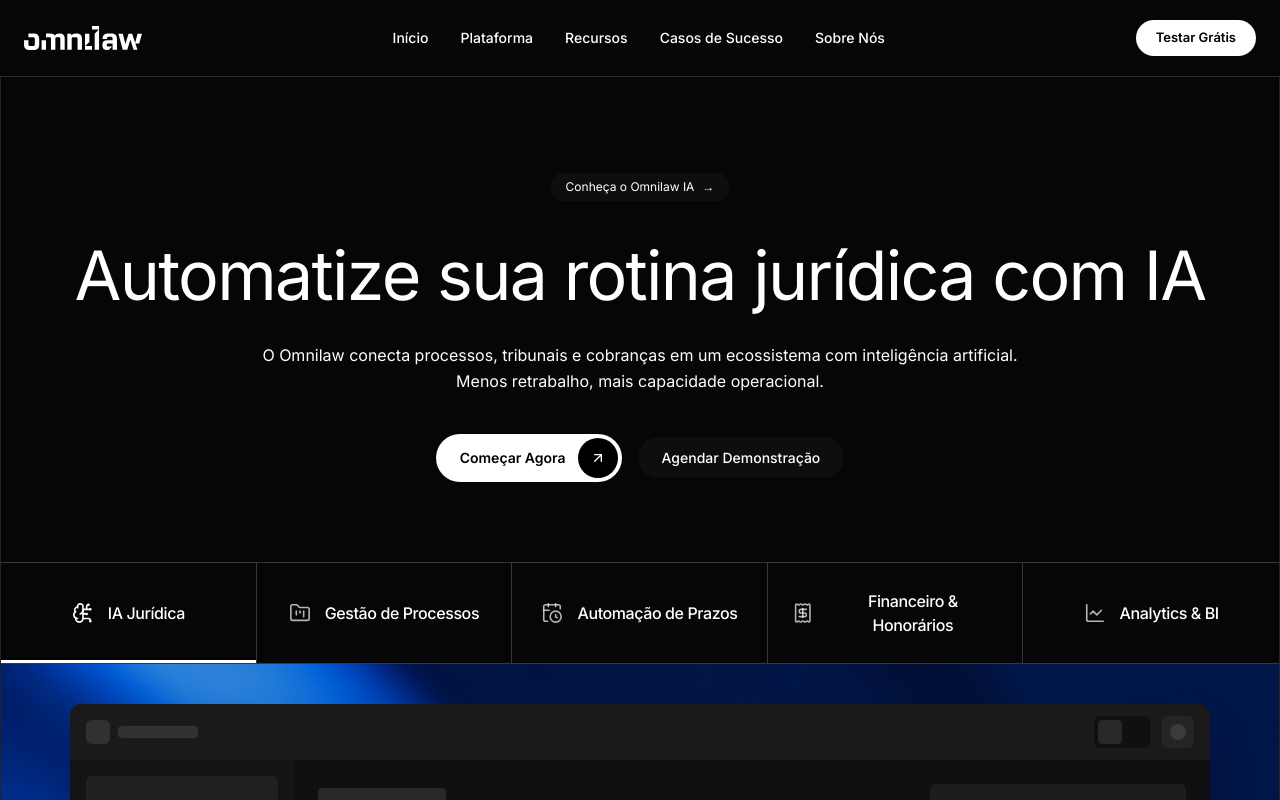
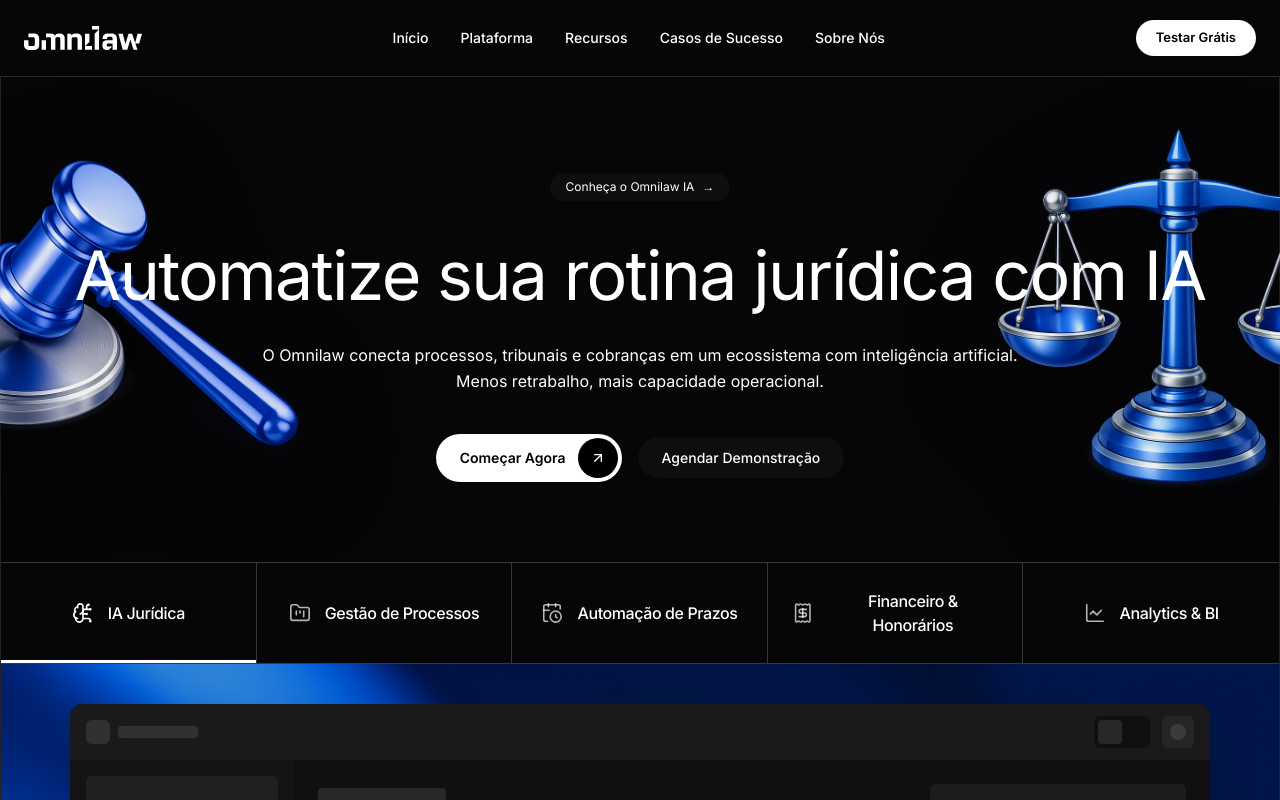
Before and after one commit to harryportugal/omnilaw, a Next.js app: page / in a window 1280 px wide. Shown: the top 800 px of the page. Built offline with nearby package versions, Linux system fonts and the light colour scheme; a web font is replaced by a local one.

Commit message:
feat: add large flanking hero images juridico.png and juridico 2.png

```diff
--- a/src/components/digitalarc-exact-hero.tsx
+++ b/src/components/digitalarc-exact-hero.tsx
@@ -51,10 +51,38 @@ export function DigitalArcExactHero() {
 
         {/* Hero Section */}
         <main className="relative z-10 flex flex-col items-center text-center pt-24 pb-20 px-4 w-full">
+          {/* Left Flanking Image */}
+          <motion.div
+            className="hidden lg:block absolute left-[-60px] xl:left-[-140px] top-1/2 -translate-y-1/2 w-[360px] xl:w-[480px] z-0 pointer-events-none"
+            initial={{ opacity: 0, x: -60 }}
+            animate={{ opacity: 0.95, x: 0 }}
+            transition={{ duration: 0.8, delay: 0.2 }}
+          >
+            <img
+              src="/juridico.png"
+              alt="Ilustração Jurídica"
+              className="w-full h-auto object-contain filter drop-shadow-[0_25px_60px_rgba(0,0,0,0.7)]"
+            />
+          </motion.div>
+
+          {/* Right Flanking Image */}
+          <motion.div
+            className="hidden lg:block absolute right-[-60px] xl:right-[-140px] top-1/2 -translate-y-1/2 w-[360px] xl:w-[480px] z-0 pointer-events-none"
+            initial={{ opacity: 0, x: 60 }}
+            animate={{ opacity: 0.95, x: 0 }}
+            transition={{ duration: 0.8, delay: 0.2 }}
+          >
+            <img
+              src="/juridico 2.png"
+              alt="Ilustração Jurídica 2"
+              className="w-full h-auto object-contain filter drop-shadow-[0_25px_60px_rgba(0,0,0,0.7)]"
+            />
+          </motion.div>
+
           {/* Badge Pill */}
           <motion.a
             href="#"
-            className="inline-flex items-center gap-2 bg-white/[0.03] hover:bg-white/[0.06] rounded-full px-4 py-1.5 text-xs text-white transition-colors mb-8 cursor-pointer"
+            className="relative z-10 inline-flex items-center gap-2 bg-white/[0.03] hover:bg-white/[0.06] rounded-full px-4 py-1.5 text-xs text-white transition-colors mb-8 cursor-pointer"
             initial={{ opacity: 0, y: 15 }}
             animate={{ opacity: 1, y: 0 }}
             transition={{ duration: 0.5 }}
@@ -65,7 +93,7 @@ export function DigitalArcExactHero() {
 
           {/* H1 Headline (Super enxuta, 1 linha) */}
           <motion.h1
-            className="text-3xl sm:text-5xl md:text-6xl lg:text-[68px] font-['Inter',sans-serif] font-normal tracking-tight text-white mb-6 leading-tight whitespace-nowrap"
+            className="relative z-10 text-3xl sm:text-5xl md:text-6xl lg:text-[68px] font-['Inter',sans-serif] font-normal tracking-tight text-white mb-6 leading-tight whitespace-nowrap"
             initial={{ opacity: 0, y: 20 }}
             animate={{ opacity: 1, y: 0 }}
             transition={{ duration: 0.6, delay: 0.1 }}
@@ -75,7 +103,7 @@ export function DigitalArcExactHero() {
 
           {/* Subtitle / Description */}
           <motion.p
-            className="text-[16px] text-white max-w-[760px] leading-relaxed mb-10"
+            className="relative z-10 text-[16px] text-white max-w-[760px] leading-relaxed mb-10"
             initial={{ opacity: 0, y: 20 }}
             animate={{ opacity: 1, y: 0 }}
             transition={{ duration: 0.6, delay: 0.2 }}
@@ -85,7 +113,7 @@ export function DigitalArcExactHero() {
 
           {/* Action Buttons */}
           <motion.div
-            className="flex items-center gap-4"
+            className="relative z-10 flex items-center gap-4"
             initial={{ opacity: 0, y: 20 }}
             animate={{ opacity: 1, y: 0 }}
             transition={{ duration: 0.6, delay: 0.3 }}
```
Also changed, not shown: public/juridico 2.png (added), public/juridico.png (added).
